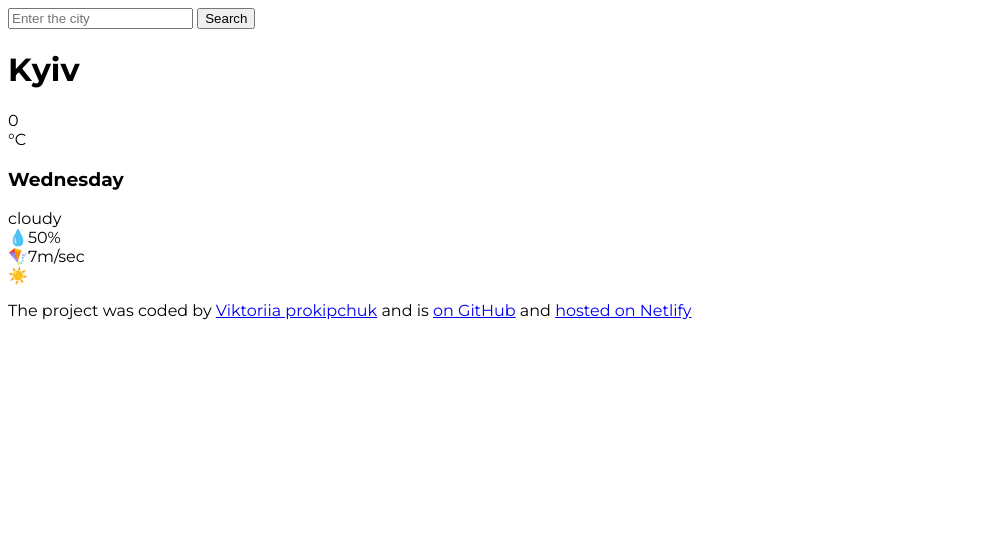
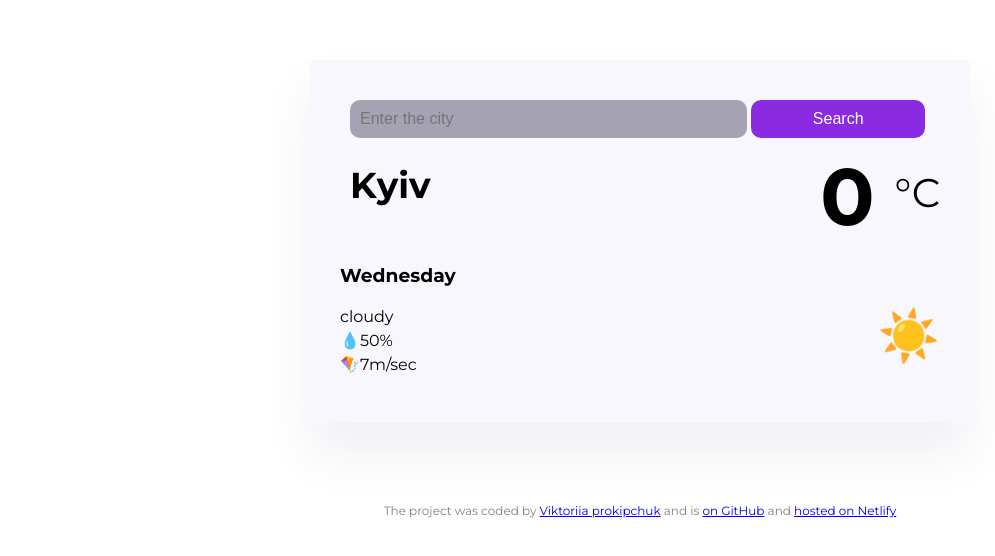
Before and after one commit to Vikki-Proki/weather_app, a plain HTML site: page index.html in a window 1280 px wide. Shown: the whole page, without its empty margins (0-995 px from the left). Drawn offline with Linux system fonts and the light colour scheme.

Commit message:
added css style for project

```diff
--- a/style.css
+++ b/style.css
@@ -2,3 +2,89 @@ body {
   background: img scr= "";
   font-family: "Montserrat", sans-serif;
 }
+.weather-app {
+  display: block;
+  background: #f9f7fe;
+  max-width: 600px;
+  margin: 60px auto;
+  padding: 30px;
+  box-shadow: 0 30px 50px rgba(65, 50, 100, 0.08);
+  border-radius: 5px;
+}
+header {
+  border-bottom: 2px;
+  color: lightgray;
+  padding: 10px;
+}
+
+.search-form-input {
+  background-color: rgba(39, 33, 66, 0.4);
+  border: none;
+  border-radius: 10px;
+  width: 65%;
+  padding: 10px;
+  font-size: 16px;
+}
+.search-form-button {
+  background-color: blueviolet;
+  color: white;
+  border: none;
+  border-radius: 10px;
+  width: 30%;
+  padding: 10px;
+  font-size: 16px;
+}
+
+.all-weather {
+  display: flex;
+  justify-content: space-between;
+}
+
+.weather-app-city {
+  margin: 10px;
+  font-size: 36px;
+  line-height: 1.5;
+}
+
+.weather-app-date {
+  display: flex;
+  justify-content: space-between;
+}
+
+.weather-app-details {
+  font-size: 16px;
+  line-height: 1.5;
+}
+
+.temperature-container {
+  display: flex;
+}
+
+.weather-app-icon {
+  font-size: 50px;
+  margin-top: 0px;
+}
+
+.weather-app-temperature {
+  font-size: 80px;
+  margin-right: 20px;
+  font-weight: bold;
+}
+
+.temperature-value {
+  font-size: 40px;
+  margin-top: 20px;
+}
+
+.weather-info {
+  display: flex;
+  justify-content: space-between;
+}
+
+footer {
+  border-top: 1px black;
+  font-size: 12px;
+  padding: 20px;
+  text-align: center;
+  color: grey;
+}
```
